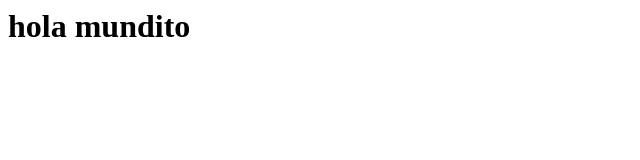
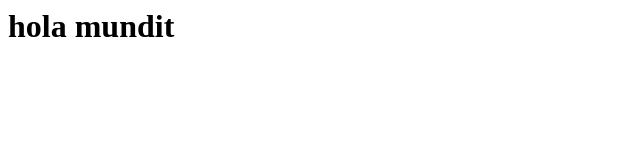
Before and after one commit to yordigomez/YordiGo, a plain HTML site: page Index.html in a window 1280 px wide. Shown: the full height of the page, 0-640 px from the left. Drawn offline with Linux system fonts and the light colour scheme.

Commit message:
Update Index.html

```diff
--- a/Index.html
+++ b/Index.html
@@ -1,4 +1,3 @@
 <DOCTYPE html>
   <html>
-    <h1>hola mundito</h1>
-  </html>
+    <h1>hola mundit
```
